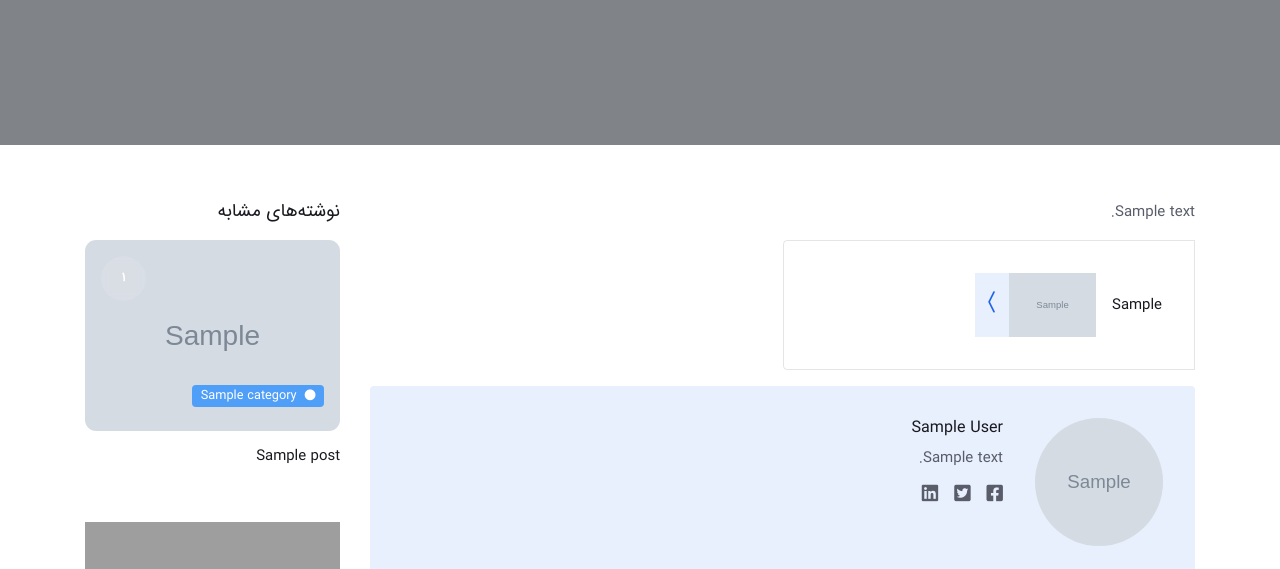
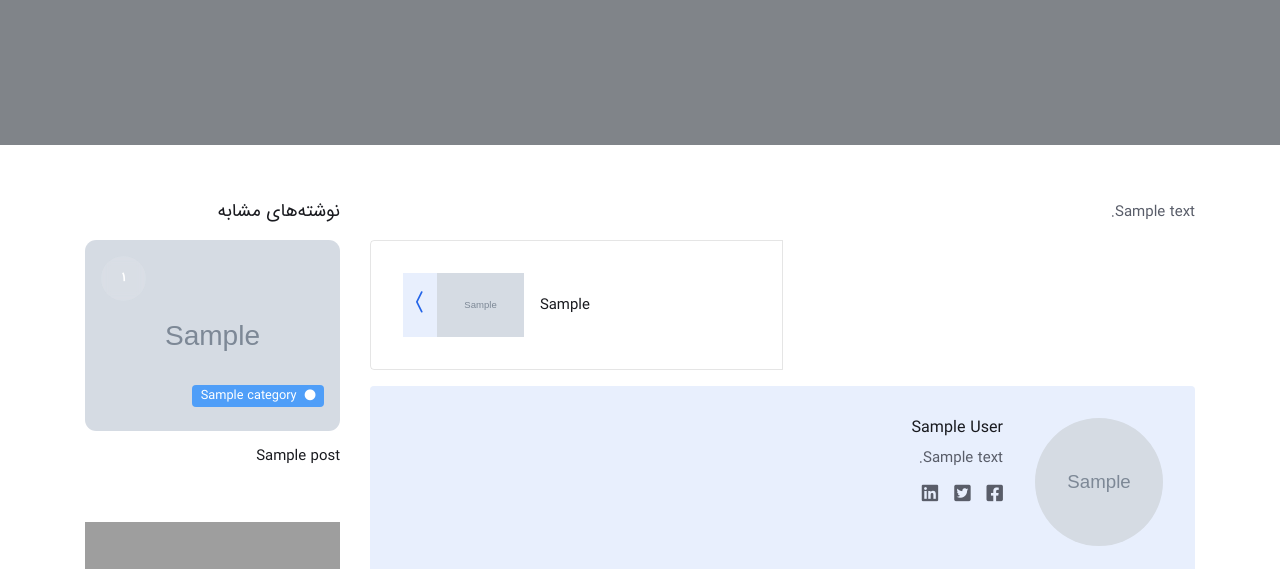
Before and after one commit to 4uth0r/Abnousse, a Django app: template templates/blog/post-detail.html in a window 1280 px wide. Shown: the part 567-1136 px from the top of the page. Run offline with Django 4.2, Linux system fonts and the light colour scheme; the template is opened without the code that fills it: most values are stand-ins (such as "Sample title", 1, 10 or a date in 2020); grey boxes marked "Sample" are stand-in pictures; form fields are guessed from the names that the template uses; some libraries are stand-ins or nearby versions; grey boxes are pictures that could not be loaded.

Commit message:
Blog next/prev post, front-end bug fix

```diff
--- a/templates/blog/post-detail.html
+++ b/templates/blog/post-detail.html
@@ -74,9 +74,10 @@
                     </article>
 
                     <div class="row g-0 my-3">
+                        <div class="col-sm-6">
                             {% if previous_post %}
-                        <div class="col-sm-6 border p-3 p-md-4 position-relative rounded-sm-start">
-                            <div class="d-flex align-items-center">
+                            <div class="border p-3 p-md-4 position-relative h-100 rounded-start">
+                                <div class="d-flex align-items-center h-100">
                                     <div class="bg-primary bg-opacity-10 h-auto align-items-center d-flex align-self-stretch">
                                         <i class="bi bi-chevron-compact-right fs-3 text-primary px-1"></i>
                                     </div>
@@ -84,17 +85,29 @@
                                         <img src="{{ previous_post.photo.url }}" alt="">
                                     </div>
                                     <div class="ms-3">
-                                    <h5 class="m-0"> <a href="{% url 'blog:post-detail' previous_post.pk %}" class="stretched-link btn-link text-reset">{{ previous_post }}</a></h5>
+                                        <h5 class="m-0">
+                                            <a href="{% url 'blog:post-detail' previous_post.pk %}" class="stretched-link btn-link text-reset">
+                                                {{ previous_post }}
+                                            </a>
+                                        </h5>
                                     </div>
                                 </div>
                             </div>
+                            {% else %}
+                            <div class="invisible">placeholder</div>
                             {% endif %}
+                        </div>
 
+                        <div class="col-sm-6">
                             {% if next_post %}
-                        <div class="col-sm-6 border p-3 p-md-4 position-relative text-sm-end rounded-end">
-                            <div class="d-flex align-items-center">
+                            <div class="border p-3 p-md-4 position-relative h-100 text-sm-end rounded-end">
+                                <div class="d-flex align-items-center h-100 justify-content-end">
                                     <div class="me-3">
-                                    <h5 class="m-0"> <a href="{% url 'blog:post-detail' next_post.pk %}" class="stretched-link btn-link text-reset">{{ next_post }}</a></h5>
+                                        <h5 class="m-0">
+                                            <a href="{% url 'blog:post-detail' next_post.pk %}" class="stretched-link btn-link text-reset">
+                                                {{ next_post }}
+                                            </a>
+                                        </h5>
                                     </div>
                                     <div class="col-3 d-none d-md-block">
                                         <img src="{{ next_post.photo.url }}" alt="">
@@ -104,8 +117,12 @@
                                     </div>
                                 </div>
                             </div>
+                            {% else %}
+                            <div class="invisible">placeholder</div>
                             {% endif %}
                         </div>
+                    </div>
+
 
                     <div class="d-flex p-2 p-md-4 my-3 bg-primary bg-opacity-10 rounded">
                         <a href="javascript:void(0)">
```
Lines whose indentation alone changed are shown as unchanged.
